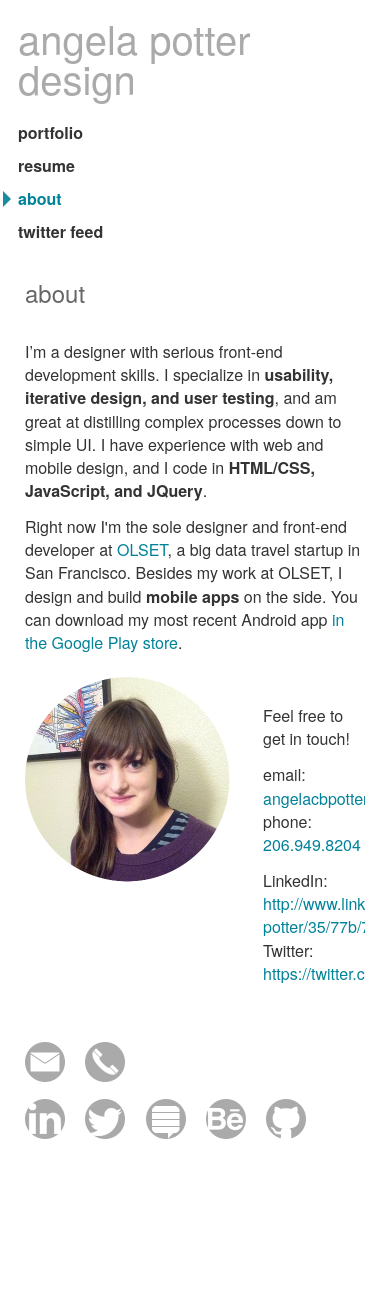
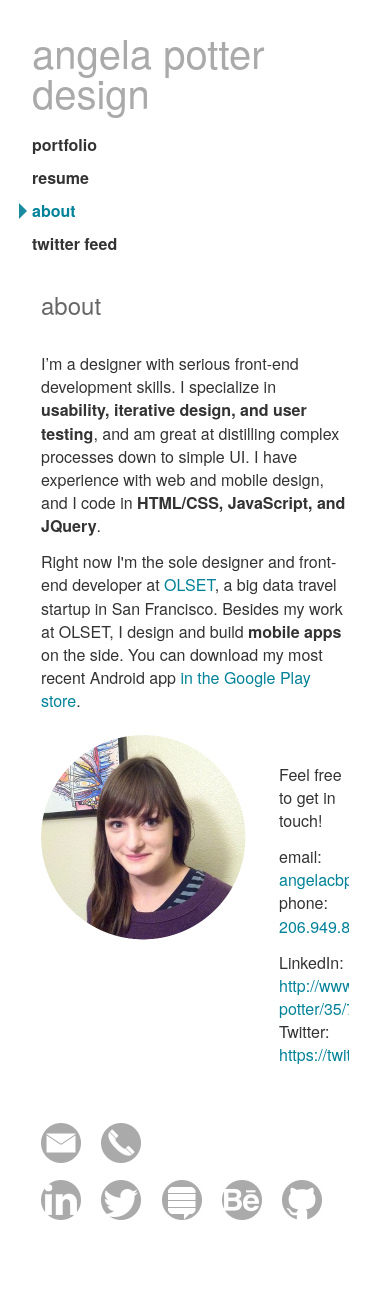
Before and after one commit to angelapotter/angelacbpotter.com, a PHP site: page /about.php in a window 390 px wide. Shown: the top 1300 px of the page. Before the commit the page ends 1139 px from the top, so only its background shows below. Run offline with PHP 8.4, Linux system fonts and the light colour scheme; data that the repository does not hold is empty; some libraries are stand-ins or nearby versions.

Commit message:
tweaks for mobile

```diff
--- a/css/generics.css
+++ b/css/generics.css
@@ -205,7 +205,10 @@ a:visited {
 
   h1 {
     font-size: 2.5em;
-    padding: 18px 18px 0 18px; } }
+    padding: 16px 16px 0 16px; }
+
+  .containerXL {
+    padding: 16px; } }
 @media (max-width: 520px), only screen and (max-device-width: 720px) and (orientation: portrait) {
   .profile.web {
     display: none !important; }
--- a/css/generics.scss
+++ b/css/generics.scss
@@ -183,7 +183,7 @@ a:visited { color: inherit; text-decoration: none; }
 // }
 
 @media only screen and (max-width: 645px) {
-  $mainPadding: 18px;
+  $mainPadding: 16px;
   .leftNavContainer {
     float: none;
     width: 100%;
@@ -204,7 +204,10 @@ a:visited { color: inherit; text-decoration: none; }
   }
   h1 {
     font-size: 2.5em;
-    padding: $mainPadding $mainPadding 0 $mainPadding;
+    padding: 16px 16px 0 16px;
+  }
+  .containerXL {
+    padding: 16px;
   }
 }
 @media (max-width: 520px), only screen and (max-device-width: 720px) and (orientation: portrait) {
--- a/css/main.css
+++ b/css/main.css
@@ -205,7 +205,10 @@ a:visited {
 
   h1 {
     font-size: 2.5em;
-    padding: 18px 18px 0 18px; } }
+    padding: 16px 16px 0 16px; }
+
+  .containerXL {
+    padding: 16px; } }
 @media (max-width: 520px), only screen and (max-device-width: 720px) and (orientation: portrait) {
   .profile.web {
     display: none !important; }
@@ -284,10 +287,10 @@ a:visited {
   top: 0;
   border-top: 0; }
   .leftNavContainer .leftNav {
-    padding: 18px 0; }
+    padding: 16px 0; }
     .leftNavContainer .leftNav a {
       display: block;
-      padding: 5px 18px;
+      padding: 5px 16px;
       margin: 0;
       cursor: pointer; }
       .leftNavContainer .leftNav a:hover {
```
